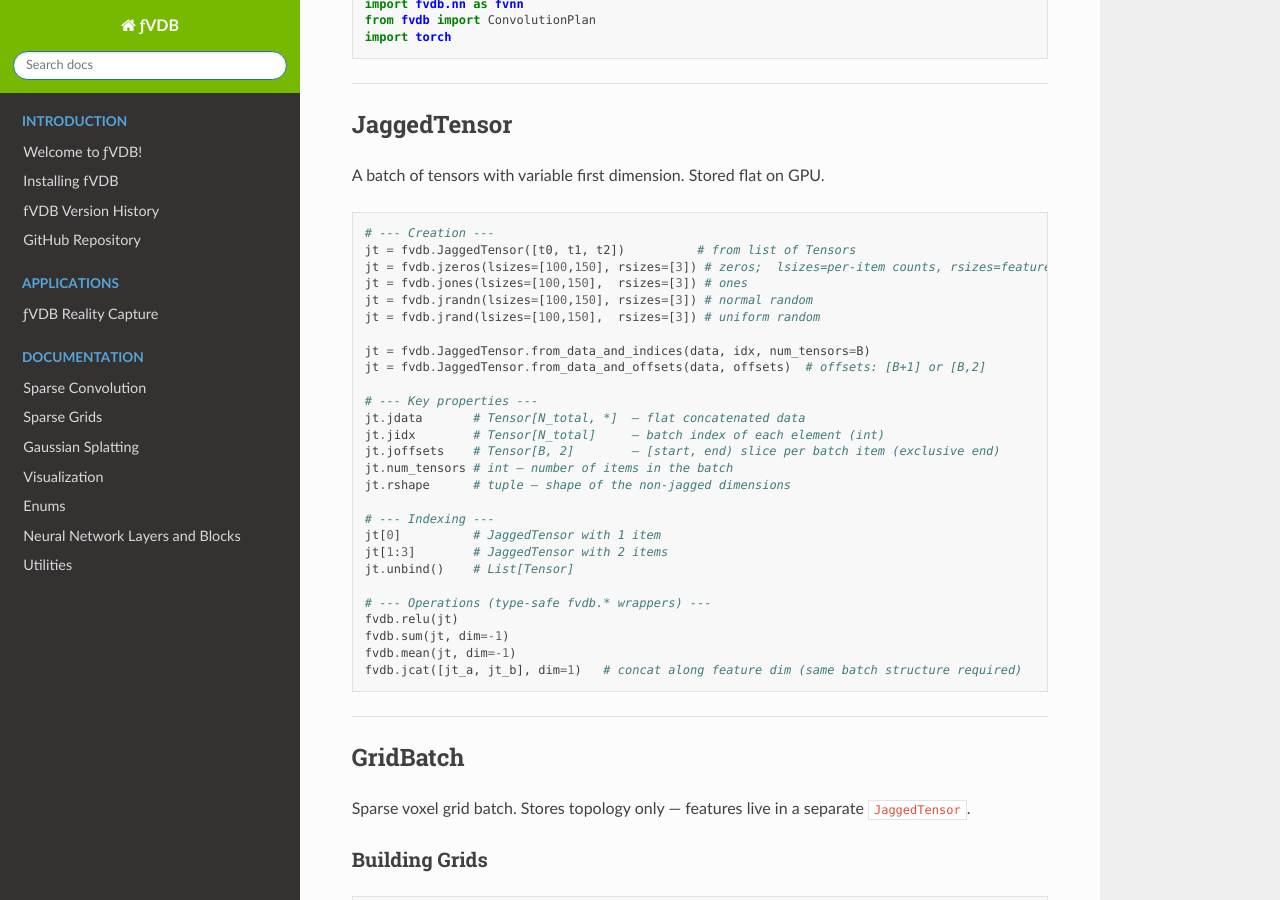
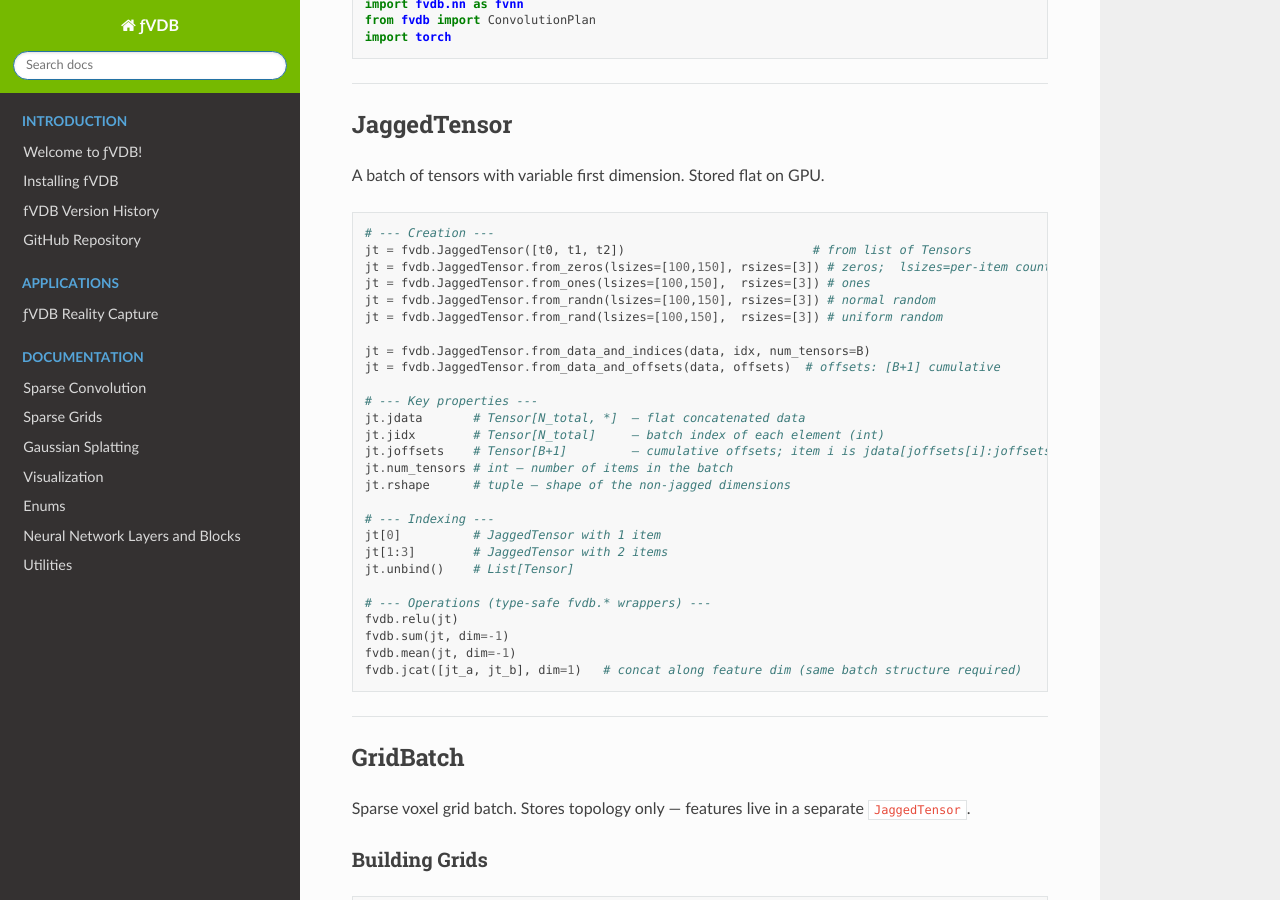
Before and after one commit to openvdb/fvdb-core, a Sphinx documentation site: the page built from docs/TEACHME/fvdb_core_cheatsheet.md, in a window 1280 px wide and 900 px high, scrolled down 349 px. Built offline with Sphinx 7.4.7 and the Read the Docs theme 3.1.0, drawn with Linux system fonts in a browser that asks for light colours; pages that are not in the unit, such as notebooks, are missing from menus; the version number is read from the project's files by our own code.

Commit message:
Fix API errors in TEACHME lesson and cheatsheet
Corrects three blocking issues that would cause runtime errors for
students following the lesson:
- grid.grid_to_world() → grid.voxel_to_world() (Python API name)
- joffsets format [B,2] → [B+1] cumulative (CSR-style, 7 locations)
- fvdb.jzeros/jones/jrandn/jrand → JaggedTensor.from_zeros/ones/randn/rand

Also fixes self-reference path, from_data_and_offsets comment, and adds
capstone head channel count (32) to the answer key.

Co-Authored-By: Claude Opus 4.6 <noreply@anthropic.com>
Signed-off-by: Mark Harris <mharris@nvidia.com>

````diff
--- a/docs/TEACHME/fvdb_core_cheatsheet.md
+++ b/docs/TEACHME/fvdb_core_cheatsheet.md
@@ -21,19 +21,19 @@ A batch of tensors with variable first dimension. Stored flat on GPU.
 
 ```python
 # --- Creation ---
-jt = fvdb.JaggedTensor([t0, t1, t2])          # from list of Tensors
-jt = fvdb.jzeros(lsizes=[100,150], rsizes=[3]) # zeros;  lsizes=per-item counts, rsizes=feature shape
-jt = fvdb.jones(lsizes=[100,150],  rsizes=[3]) # ones
-jt = fvdb.jrandn(lsizes=[100,150], rsizes=[3]) # normal random
-jt = fvdb.jrand(lsizes=[100,150],  rsizes=[3]) # uniform random
+jt = fvdb.JaggedTensor([t0, t1, t2])                          # from list of Tensors
+jt = fvdb.JaggedTensor.from_zeros(lsizes=[100,150], rsizes=[3]) # zeros;  lsizes=per-item counts, rsizes=feature shape
+jt = fvdb.JaggedTensor.from_ones(lsizes=[100,150],  rsizes=[3]) # ones
+jt = fvdb.JaggedTensor.from_randn(lsizes=[100,150], rsizes=[3]) # normal random
+jt = fvdb.JaggedTensor.from_rand(lsizes=[100,150],  rsizes=[3]) # uniform random
 
 jt = fvdb.JaggedTensor.from_data_and_indices(data, idx, num_tensors=B)
-jt = fvdb.JaggedTensor.from_data_and_offsets(data, offsets)  # offsets: [B+1] or [B,2]
+jt = fvdb.JaggedTensor.from_data_and_offsets(data, offsets)  # offsets: [B+1] cumulative
 
 # --- Key properties ---
 jt.jdata       # Tensor[N_total, *]  — flat concatenated data
 jt.jidx        # Tensor[N_total]     — batch index of each element (int)
-jt.joffsets    # Tensor[B, 2]        — [start, end) slice per batch item (exclusive end)
+jt.joffsets    # Tensor[B+1]         — cumulative offsets; item i is jdata[joffsets[i]:joffsets[i+1]]
 jt.num_tensors # int — number of items in the batch
 jt.rshape      # tuple — shape of the non-jagged dimensions
 
````
Also changed, not shown: docs/TEACHME/fvdb_core_lesson.md (+13 -10 lines).
